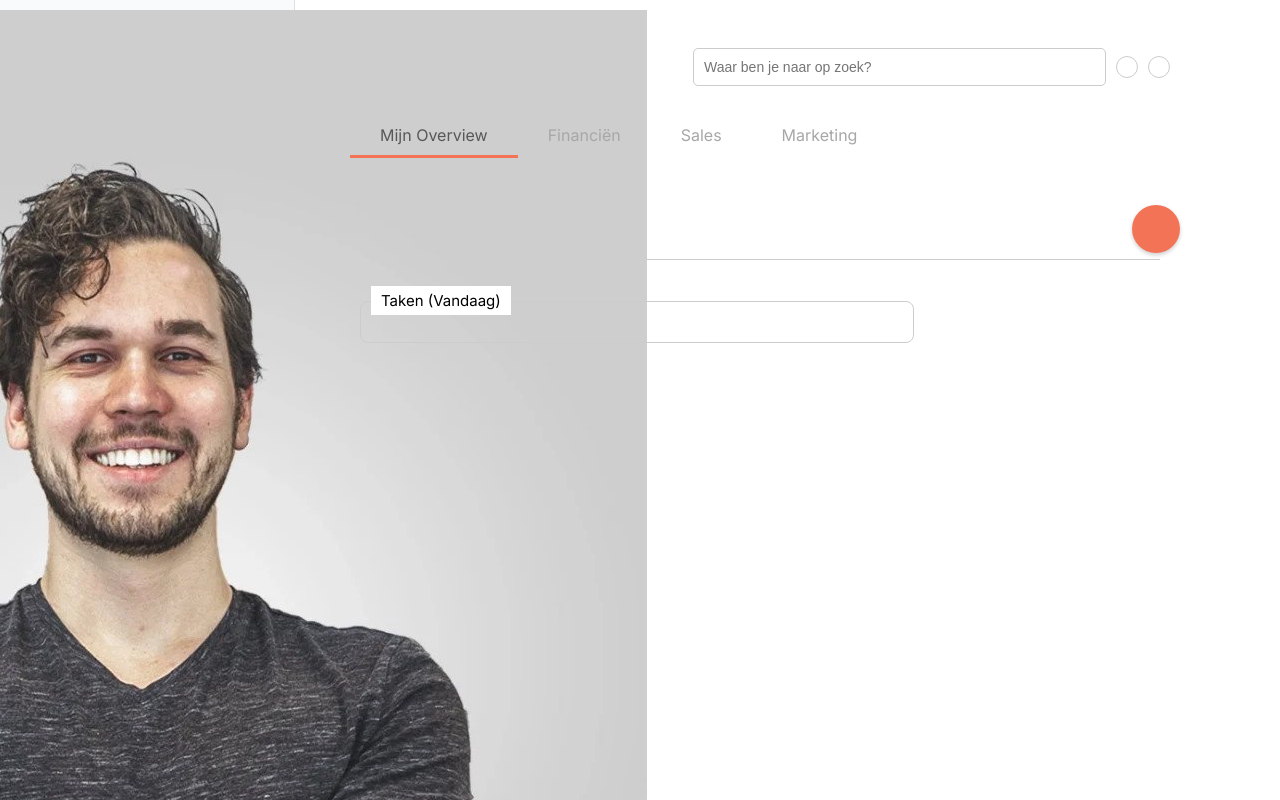
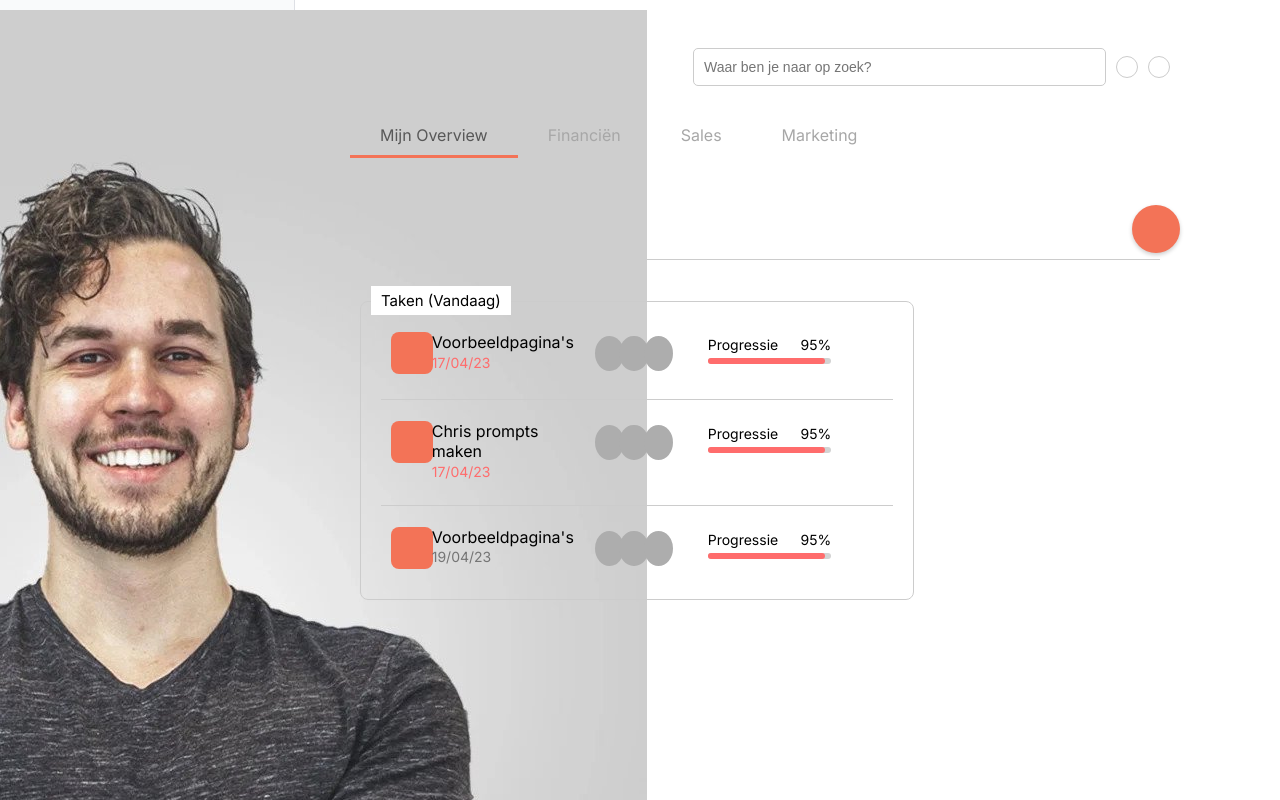
Before and after one commit to swiftoss/empiregage-stage, a Vue app in the folder hello-vue-app/: page / in a window 1280 px wide. Built offline with nearby package versions, Linux system fonts and the light colour scheme; the HTML template or start-up script is replaced by a standard one.

Commit message:
Aankomende taken toegevoegd

```diff
--- a/hello-vue-app/src/components/OverviewData.vue
+++ b/hello-vue-app/src/components/OverviewData.vue
@@ -14,8 +14,116 @@
     </div>
     <div class="container-data">
     <h2 class="title-tile">Taken (Vandaag)</h2>
+    <div class="list">
+  <div class="item">
+    <div class="icon-container">
+  <i class="fas fa-layer-group"></i>
+</div>
+  </div>
+  <div class="item">
+    <div class="text-container">
+    <div class="title-taak">Voorbeeldpagina's</div>
+    <div class="date">
+      17/04/23
+      <span class="deadline-marker"><i class="fas fa-exclamation-circle"></i></span>
+    </div>
+  </div>
+  </div>
+  <div class="item">
+<div class="circle-container">
+  <div class="circle"></div>
+  <div class="circle"></div>
+  <div class="circle"></div>
+</div>
+  </div>
+  <div class="item">
+    <div class="progress-container">
+  <span class="progress-label">Progressie</span>
+  <span class="progress-percent">95%</span>
+</div>
+<div class="progress-container2">
+  <div class="progress-bar"></div>
+</div>
+  </div>
+  <div class="item-icon">
+    <i class="fas fa-chevron-right"></i>
+  </div>
+</div>
+<div class="divider-list"></div>
+<div style="margin-top:10px;" class="list">
+  <div class="item">
+    <div class="icon-container">
+  <i class="fas fa-layer-group"></i>
+</div>
+  </div>
+  <div class="item">
+    <div class="text-container">
+    <div class="title-taak">Chris prompts maken</div>
+    <div class="date">
+      17/04/23
+      <span class="deadline-marker"><i class="fas fa-exclamation-circle"></i></span>
+    </div>
+  </div>
+  </div>
+  <div class="item">
+
+<div class="circle-container">
+  <div class="circle"></div>
+  <div class="circle"></div>
+  <div class="circle"></div>
+</div>
+  </div>
+  <div class="item">
+    <div class="progress-container">
+  <span class="progress-label">Progressie</span>
+  <span class="progress-percent">95%</span>
+</div>
+<div class="progress-container2">
+  <div class="progress-bar"></div>
+</div>
+  </div>
+  <div class="item-icon">
+    <i class="fas fa-chevron-right"></i>
+  </div>
+</div>
+<div class="divider-list"></div>
+<div style="margin-top:10px;" class="list">
+  <div class="item">
+    <div class="icon-container">
+  <i class="fas fa-layer-group"></i>
+</div>
+  </div>
+  <div class="item">
+    <div class="text-container">
+    <div class="title-taak">Voorbeeldpagina's</div>
+    <div style="color: #757575;" class="date">
+        19/04/23
+    </div>
+  </div>
+  </div>
+  <div class="item">
+<div class="circle-container">
+  <div class="circle"></div>
+  <div class="circle"></div>
+  <div class="circle"></div>
+</div>
+  </div>
+  <div class="item">
+    <div class="progress-container">
+  <span class="progress-label">Progressie</span>
+  <span class="progress-percent">95%</span>
+</div>
+<div class="progress-container2">
+  <div class="progress-bar"></div>
+</div>
+  </div>
+  <div class="item-icon">
+    <i class="fas fa-chevron-right"></i>
+  </div>
+</div>
     </div>
   </template>
+
 
   <script>
     export default {
@@ -37,10 +145,114 @@
 };
   </script>
 
+
   <style scoped>
  .title-container {
   margin-left: 360px;
   margin-top: 40px;
+}
+
+.title-taak {
+  font-weight: 500;
+}
+
+.item-icon{
+    display: flex;
+  justify-content: center;
+  align-items: center;
+}
+
+.circle-container {
+  display: flex;
+  align-items: center;
+  margin-top: 4px;
+}
+
+.circle {
+  width: 35px;
+  height: 35px;
+  border-radius: 50%;
+  background-color: #adadad;
+  margin-right: -5px; /* Verwijder de standaardmarge tussen de rondjes */
+}
+.progress-container {
+  display: flex;
+  justify-content: space-between;
+  align-items: center;
+  margin-top: 4px;
+}
+
+.progress-label {
+  margin-right: 10px;
+  font-size: 14px;
+}
+
+.progress-percent {
+  margin-left: 10px;
+  font-size: 14px;
+}
+
+.progress-container2 {
+  background-color: lightgray;
+  width: 100%;
+  height: 6px;
+  border-radius: 8px;
+  margin-top: 5px;
+}
+
+.progress-bar {
+  background-color: #FF6C6C;
+  width: 95%;
+  height: 100%;
+  border-radius: 8px;
+}
+
+
+.date {
+  font-size: 14px;
+  color: #FF6C6C;
+  display: flex;
+  align-items: center;
+  margin-top: 1%;
+}
+
+.deadline-marker {
+  margin-left: 5px;
+  font-size: 16px;
+}
+
+.icon-container {
+    display: flex;
+  justify-content: center;
+  align-items: center;
+  background-color: #F37357;
+  border-radius: 8px;
+  padding: 10px;
+  width: 22px;
+  height: 22px;
+}
+
+.icon-container i {
+  color: white;
+}
+
+.list {
+    display: grid;
+    grid-template-columns: 6% 30% 20% 30% 10%;
+  gap: 10px;
+  transition: background-color 0.3s ease;
+  border-radius: 8px;
+}
+
+.list:hover {
+  background-color: rgb(245, 245, 245); /* Stel de achtergrondkleur in voor het hover-effect */
+  cursor: pointer;
+}
+
+.item {
+  flex: 1;
+  padding: 10px;
+  margin-right: 10px;
 }
 
 .container {
@@ -135,4 +347,12 @@ width: 40%;
   height: 1px;
   border-top: 1px solid #ccc;
 }
+
+.divider-list{
+    width: 100%;
+  height: 1px;
+  border-top: 1px solid #ccc;
+  margin-top: 15px;
+}
+
   </style>
```
